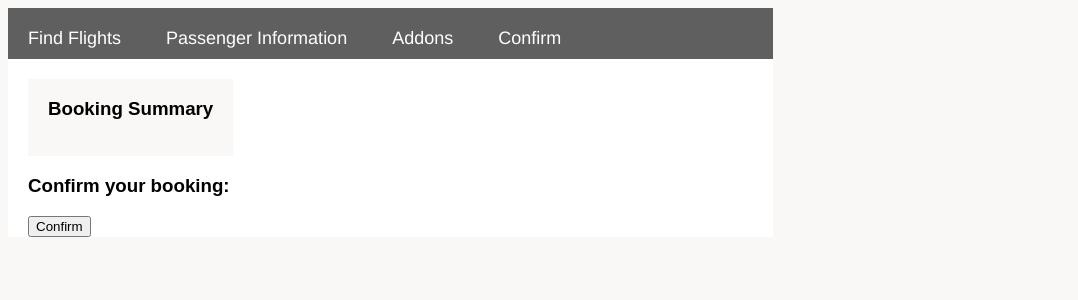
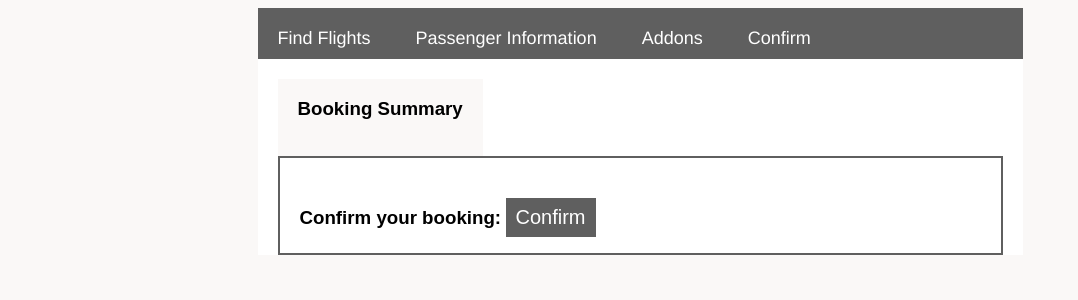
Before and after one commit to temujin-lampasa/MagisAir, a Django app: page /passenger_view/confirm_booking/ in a window 1280 px wide. Shown: the top 300 px of the page, without its empty margins (0-1078 px from the left). Run offline with Django 3.2, Linux system fonts and the light colour scheme.

Commit message:
Center everything and fix button margins

```diff
--- a/src/passenger_view/static/passenger_view/style.css
+++ b/src/passenger_view/static/passenger_view/style.css
@@ -4,7 +4,8 @@ html {
   background-color: #faf8f7;
 }
 table {
-  padding-bottom:30px;
+  padding-bottom: 30px;
+  background-color: white;
 }
 table, th, td {
   border: 1px solid black;
@@ -22,11 +23,16 @@ th {
 td {
   text-align: left;
 }
+/* CENTER */
+
+#content {
+  margin: auto;
+}
 
 /* NAVBAR */
 ul {
+  margin:auto;
   list-style-type: none;
-  margin: 0;
   padding: 20 0 10 0;
   background-color: #5F5F5F;
   width: 765px;
@@ -93,3 +99,46 @@ ul[class="errorlist nonfield"] li{
   color: #78000c;
   border: 2px solid;
 }
+
+/* INPUTS */
+input[type=text] {
+  padding: 5px
+}
+
+input[type=submit]{
+  font-family: "Arial", "Times New Roman";
+  padding: 8px 10px 8px 10px;
+  border: None;
+  cursor: pointer;
+  font-size: 16px;
+  background-color: #5F5F5F;
+  color: white;
+  margin-top: 20px;
+}
+
+label {
+  color: black;
+  font-weight: normal;
+  display:inline-block;
+  width: 100px
+}
+
+#addon_form label {
+  width: 180px;
+  display:inline-block;
+}
+
+/* CONFIRM FORM */
+#confirm_msg {
+  display: inline;
+  color: black;
+}
+
+#confirm_form {
+  padding: 20px 20px 0 20px;
+  border: 2px solid #5F5F5F
+}
+
+#confirm_form input[type=submit]{
+  font-size: 20px;
+}
--- a/src/passenger_view/templates/passenger_view/addon_select.html
+++ b/src/passenger_view/templates/passenger_view/addon_select.html
@@ -4,7 +4,9 @@
 {% block content %}
 <h3> Select your addons </h3>
 <form method="POST"> {% csrf_token %}
+  <div id="addon_form">
   {{form.as_p}}
+  </div>
 <input type="Submit" value="Continue">
 </form>
 {% endblock %}
--- a/src/passenger_view/templates/passenger_view/confirm_booking.html
+++ b/src/passenger_view/templates/passenger_view/confirm_booking.html
@@ -1,8 +1,10 @@
 {% extends 'base.html' %}
 
 {% block confirm_btn %}
-<form method="POST"> {% csrf_token %}
-  <h3> Confirm your booking:</h3>
-  <input type='submit' value='Confirm' \>
-</form>
+<div id="confirm_form">
+  <form method="POST"> {% csrf_token %}
+    <h3 id="confirm_msg"> Confirm your booking:</h3>
+    <input type='submit' value='Confirm' \>
+  </form>
+</div>
 {% endblock %}
--- a/src/templates/base.html
+++ b/src/templates/base.html
@@ -5,12 +5,12 @@
   <title>Magis Air</title>
 </head>
 <body>
+  <div id="center">
     {% include 'navbar.html' %}
     <div id="content">
       <div id="forms">
         {% block content %} {% endblock %}
         {% include 'booking_summary.html' %}
-    <div id="confirm_btn">
         {% block confirm_btn %}  {% endblock %}
       </div>
     </div>
```
Lines whose indentation alone changed are shown as unchanged.
